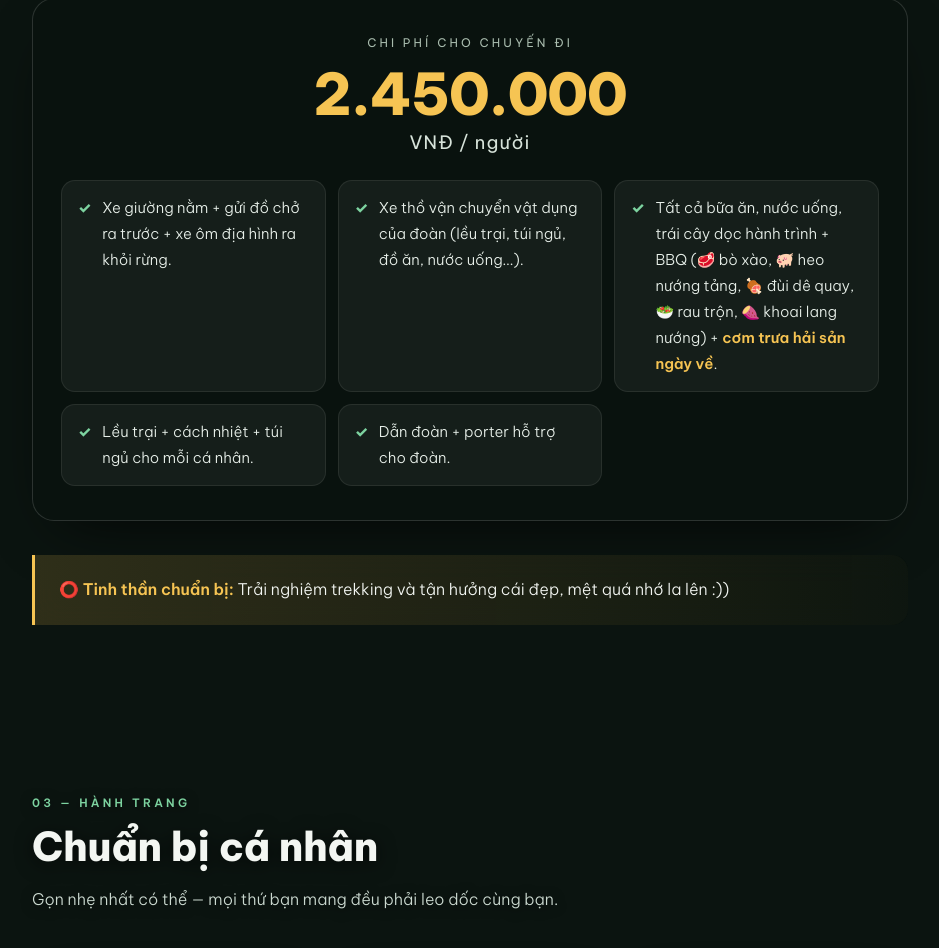
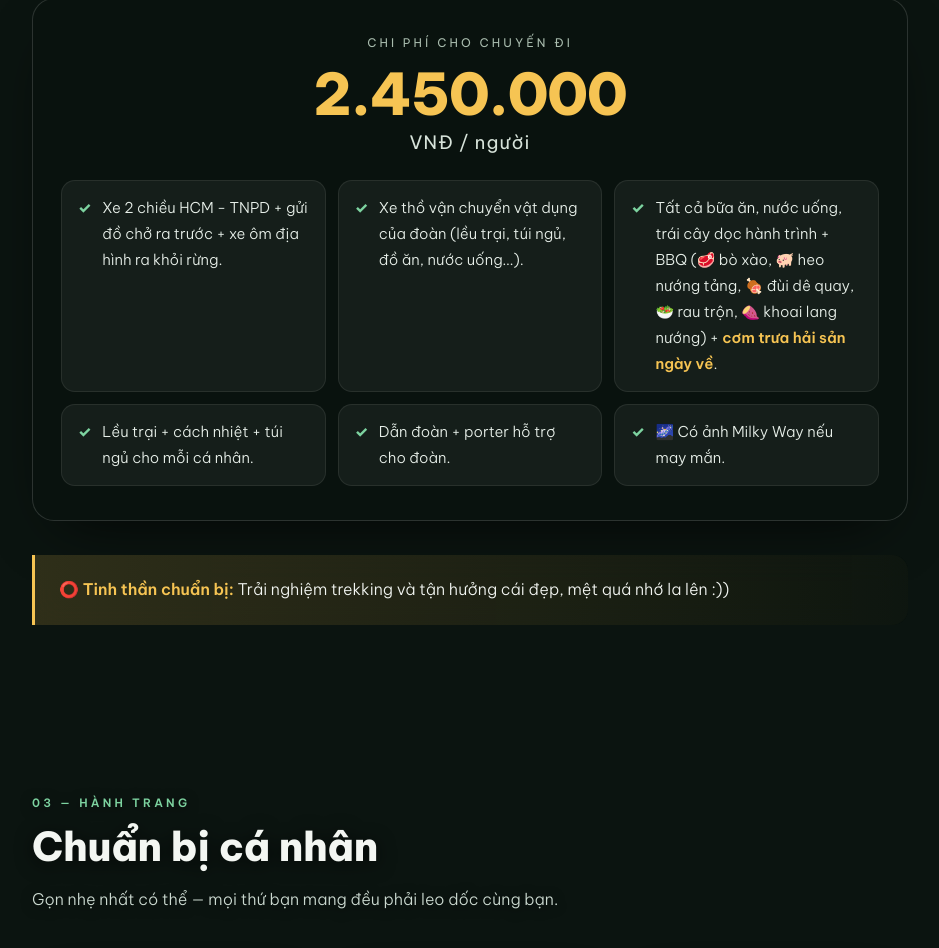
Before and after one commit to trongld230289/tnpd, a plain HTML site: page index.html in a window 1280 px wide. Shown: the part 2956-3904 px from the top of the page, without its empty margins (170-1109 px from the left). Drawn offline with Linux system fonts and the light colour scheme.

Commit message:
Doi ten muc xe va them 'co anh Milky Way neu may man' vao chi phi
Co-Authored-By: Claude Opus 5 <noreply@anthropic.com>

```diff
--- a/index.html
+++ b/index.html
@@ -550,11 +550,12 @@
       <div class="price-label">Chi phí cho chuyến đi</div>
       <div class="price">2.450.000<small>VNĐ / người</small></div>
       <ul class="includes">
-        <li>Xe giường nằm + gửi đồ chở ra trước + xe ôm địa hình ra khỏi rừng.</li>
+        <li>Xe 2 chiều HCM - TNPD + gửi đồ chở ra trước + xe ôm địa hình ra khỏi rừng.</li>
         <li>Xe thồ vận chuyển vật dụng của đoàn (lều trại, túi ngủ, đồ ăn, nước uống…).</li>
         <li><span>Tất cả bữa ăn, nước uống, trái cây dọc hành trình + BBQ (🥩 bò xào, 🐖 heo nướng tảng, 🍖 đùi dê quay, 🥗 rau trộn, 🍠 khoai lang nướng) + <b>cơm trưa hải sản ngày về</b>.</span></li>
         <li>Lều trại + cách nhiệt + túi ngủ cho mỗi cá nhân.</li>
         <li>Dẫn đoàn + porter hỗ trợ cho đoàn.</li>
+        <li>🌌 Có ảnh Milky Way nếu may mắn.</li>
       </ul>
     </div>
     <div class="callout reveal">
```
